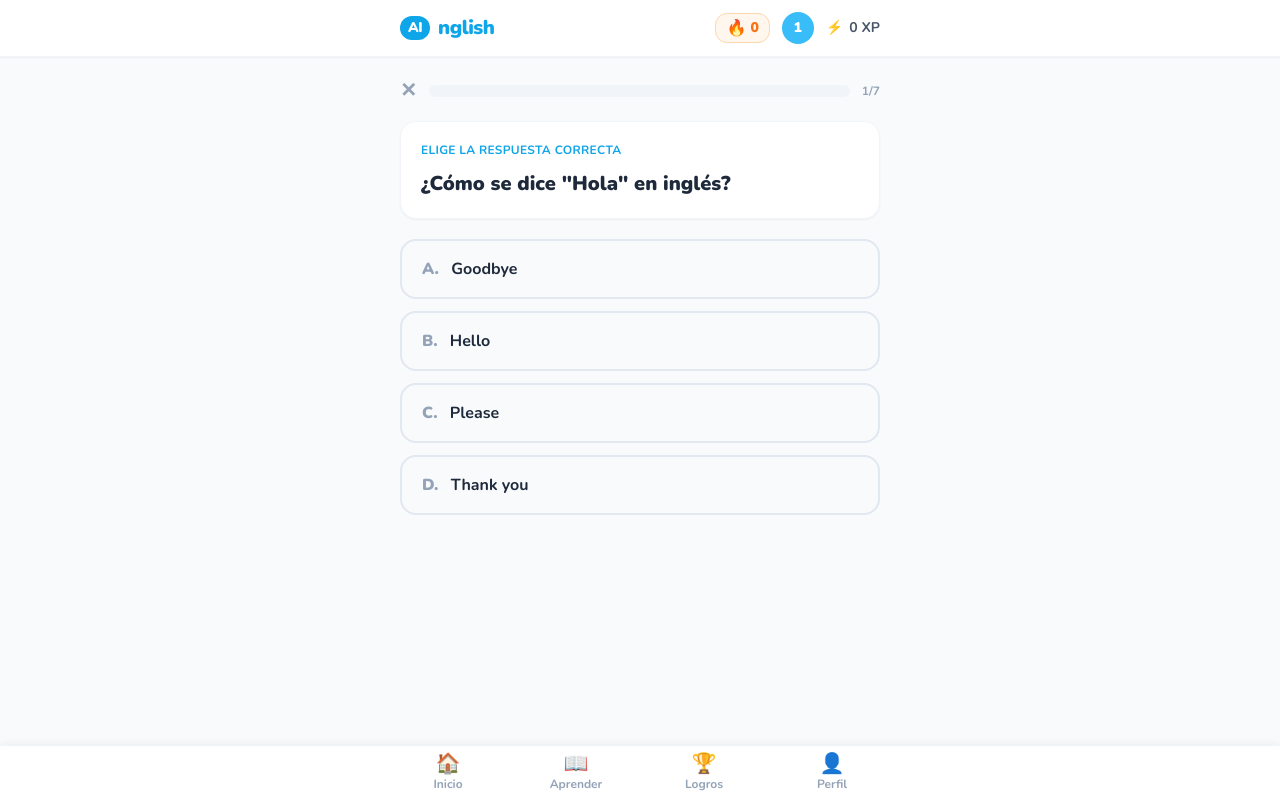
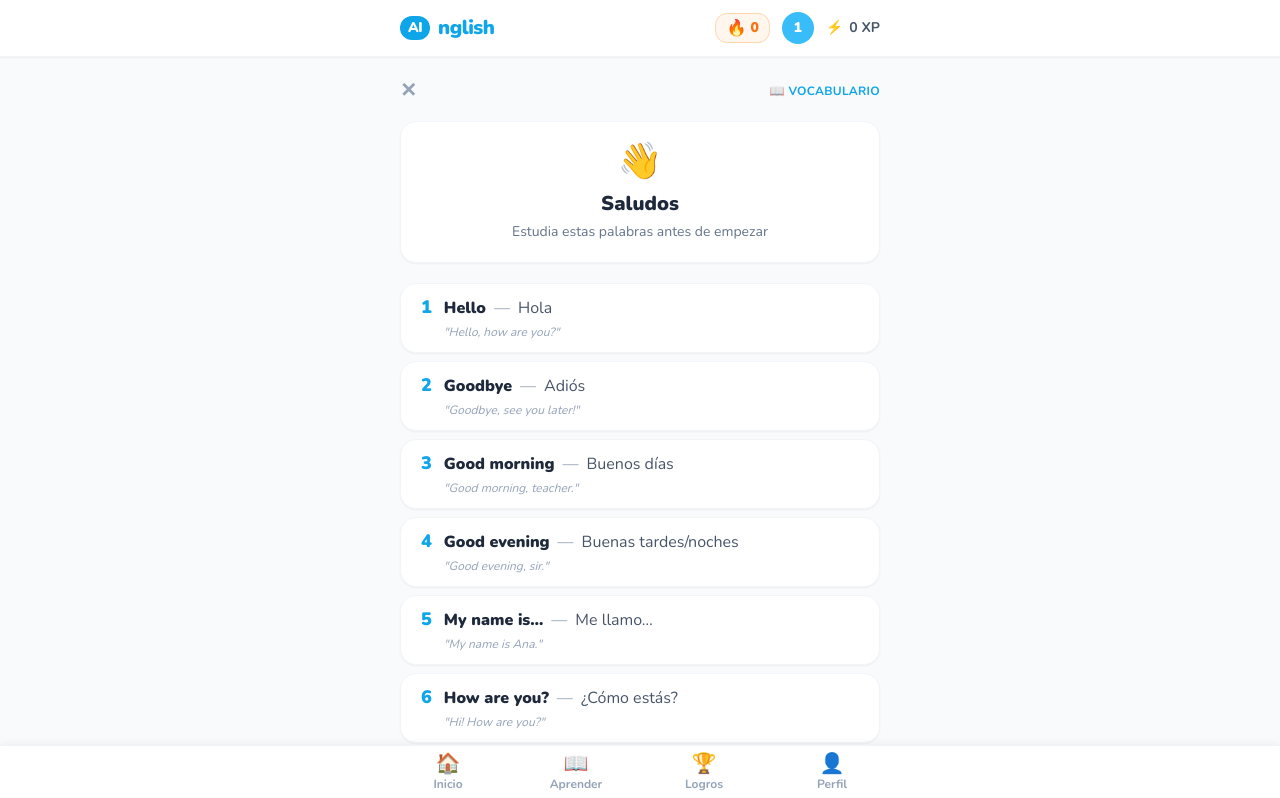
Before and after one commit to jonatancheca/ainglish, a Nuxt app: page /lesson/a1-greetings in a window 1280 px wide. Shown: the top 798 px of the page. Built offline with nearby package versions, Linux system fonts and the light colour scheme.

Commit message:
lecciones

```diff
--- a/data/lessons.ts
+++ b/data/lessons.ts
@@ -4,6 +4,12 @@ export interface Question {
   options: [string, string, string, string]
   correctIndex: 0 | 1 | 2 | 3
   xpReward: number
+}
+
+export interface VocabWord {
+  en: string
+  es: string
+  example?: string
 }
 
 export interface Lesson {
@@ -14,6 +20,7 @@ export interface Lesson {
   color: string
   level: 'A1' | 'A2' | 'B1'
   order: number
+  vocabulary?: VocabWord[]
   questions: Question[]
 }
 
@@ -27,6 +34,18 @@ export const LESSONS: Lesson[] = [
     color: 'sky',
     level: 'A1',
     order: 1,
+    vocabulary: [
+      { en: 'Hello', es: 'Hola', example: 'Hello, how are you?' },
+      { en: 'Goodbye', es: 'Adiós', example: 'Goodbye, see you later!' },
+      { en: 'Good morning', es: 'Buenos días', example: 'Good morning, teacher.' },
+      { en: 'Good evening', es: 'Buenas tardes/noches', example: 'Good evening, sir.' },
+      { en: 'My name is…', es: 'Me llamo…', example: 'My name is Ana.' },
+      { en: 'How are you?', es: '¿Cómo estás?', example: 'Hi! How are you?' },
+      { en: 'Nice to meet you', es: 'Encantado de conocerte', example: 'Nice to meet you, Carlos.' },
+      { en: 'I am fine', es: 'Estoy bien', example: 'I am fine, thank you.' },
+      { en: 'Please', es: 'Por favor', example: 'Please, sit down.' },
+      { en: 'Thank you', es: 'Gracias', example: 'Thank you very much!' },
+    ],
     questions: [
       {
         id: 'g1',
@@ -147,6 +166,17 @@ export const LESSONS: Lesson[] = [
     color: 'violet',
     level: 'A1',
     order: 3,
+    vocabulary: [
+      { en: 'Red', es: 'Rojo', example: 'The apple is red.' },
+      { en: 'Blue', es: 'Azul', example: 'The sky is blue.' },
+      { en: 'Yellow', es: 'Amarillo', example: 'The sun is yellow.' },
+      { en: 'Green', es: 'Verde', example: 'The grass is green.' },
+      { en: 'White', es: 'Blanco', example: 'The snow is white.' },
+      { en: 'Black', es: 'Negro', example: 'The cat is black.' },
+      { en: 'Purple', es: 'Morado', example: 'I like purple flowers.' },
+      { en: 'Orange', es: 'Naranja', example: 'This orange is big.' },
+      { en: 'Brown', es: 'Marrón', example: 'The dog is brown.' },
+    ],
     questions: [
       {
         id: 'c1',
@@ -267,6 +297,17 @@ export const LESSONS: Lesson[] = [
     color: 'amber',
     level: 'A1',
     order: 5,
+    vocabulary: [
+      { en: 'Apple', es: 'Manzana', example: 'I eat an apple every day.' },
+      { en: 'Bread', es: 'Pan', example: 'Can I have some bread?' },
+      { en: 'Milk', es: 'Leche', example: 'I drink milk in the morning.' },
+      { en: 'Chicken', es: 'Pollo', example: 'We have chicken for dinner.' },
+      { en: 'Vegetables', es: 'Verduras', example: 'Eat your vegetables!' },
+      { en: 'Breakfast', es: 'Desayuno', example: 'Breakfast is at 8 o\'clock.' },
+      { en: 'I am hungry', es: 'Tengo hambre', example: 'I am hungry, let\'s eat.' },
+      { en: 'Water', es: 'Agua', example: 'Can I have some water?' },
+      { en: 'Rice', es: 'Arroz', example: 'I like rice with chicken.' },
+    ],
     questions: [
       {
         id: 'fo1',
@@ -387,6 +428,17 @@ export const LESSONS: Lesson[] = [
     color: 'teal',
     level: 'A1',
     order: 7,
+    vocabulary: [
+      { en: 'School', es: 'Escuela', example: 'Where is the school?' },
+      { en: 'Hospital', es: 'Hospital', example: 'The hospital is far away.' },
+      { en: 'Supermarket', es: 'Supermercado', example: 'I go to the supermarket.' },
+      { en: 'Airport', es: 'Aeropuerto', example: 'The airport is very big.' },
+      { en: 'Turn left', es: 'Gira a la izquierda', example: 'Turn left at the corner.' },
+      { en: 'Turn right', es: 'Gira a la derecha', example: 'Turn right after the park.' },
+      { en: 'Straight ahead', es: 'Todo recto', example: 'Go straight ahead.' },
+      { en: 'Near', es: 'Cerca', example: 'It is near here.' },
+      { en: 'Far', es: 'Lejos', example: 'The station is far from here.' },
+    ],
     questions: [
       {
         id: 'p1',
--- a/pages/lesson/[id].vue
+++ b/pages/lesson/[id].vue
@@ -1,5 +1,66 @@
 <template>
   <div>
+    <!-- Pantalla de vocabulario -->
+    <div
+      v-if="phase === 'vocab'"
+      class="space-y-5 animate-fade-up"
+    >
+      <!-- Header -->
+      <div class="flex items-center gap-3">
+        <NuxtLink
+          to="/learn"
+          class="text-slate-400 hover:text-slate-600 text-xl font-bold leading-none"
+        >
+          ✕
+        </NuxtLink>
+        <div class="flex-1"></div>
+        <span class="text-xs font-bold text-sky-500 uppercase tracking-wide">📖 Vocabulario</span>
+      </div>
+
+      <!-- Título -->
+      <div class="card text-center">
+        <span class="text-4xl mb-2 block">{{ lesson?.icon }}</span>
+        <h1 class="text-xl font-black text-slate-800">
+          {{ lesson?.title }}
+        </h1>
+        <p class="text-slate-500 text-sm mt-1">
+          Estudia estas palabras antes de empezar
+        </p>
+      </div>
+
+      <!-- Lista de palabras -->
+      <div class="space-y-2">
+        <div
+          v-for="(word, i) in lesson?.vocabulary"
+          :key="i"
+          class="card flex items-start gap-3 !py-3"
+        >
+          <span class="text-sky-500 font-black text-lg leading-none mt-0.5">{{ i + 1 }}</span>
+          <div class="flex-1 min-w-0">
+            <div class="flex items-baseline gap-2 flex-wrap">
+              <span class="font-black text-slate-800">{{ word.en }}</span>
+              <span class="text-slate-400">—</span>
+              <span class="text-slate-600">{{ word.es }}</span>
+            </div>
+            <p
+              v-if="word.example"
+              class="text-xs text-slate-400 mt-1 italic"
+            >
+              "{{ word.example }}"
+            </p>
+          </div>
+        </div>
+      </div>
+
+      <!-- Botón empezar -->
+      <button
+        class="btn-primary w-full text-lg"
+        @click="startExercises"
+      >
+        ¡Empezar lección! 🚀
+      </button>
+    </div>
+
     <!-- Pantalla de ejercicio -->
     <div
       v-if="phase === 'exercise'"
@@ -179,7 +240,7 @@
 </template>
 
 <script setup lang="ts">
-import { getLessonById, getNextLesson, type Lesson } from '~/data/lessons'
+import { getLessonById, getNextLesson, type Lesson, type VocabWord } from '~/data/lessons'
 import { getAchievementById, type Achievement } from '~/data/achievements'
 
 const route = useRoute()
@@ -194,7 +255,8 @@ const questions = computed(() => lesson.value?.questions ?? [])
 const letters = ['A', 'B', 'C', 'D']
 
 // ── State ──────────────────────────────────────────────────────────────────
-const phase = ref<'exercise' | 'result' | 'notfound'>('exercise')
+const hasVocab = computed(() => (lesson.value?.vocabulary?.length ?? 0) > 0)
+const phase = ref<'vocab' | 'exercise' | 'result' | 'notfound'>('exercise')
 const currentIndex = ref(0)
 const selectedIndex = ref<number | null>(null)
 const answered = ref(false)
@@ -279,9 +341,17 @@ function finishLesson() {
   phase.value = 'result'
 }
 
+function startExercises() {
+  phase.value = 'exercise'
+}
+
 // Redirigir si la lección no existe
 onMounted(() => {
-  if (!lesson.value) phase.value = 'notfound'
+  if (!lesson.value) {
+    phase.value = 'notfound'
+  } else if (hasVocab.value) {
+    phase.value = 'vocab'
+  }
 })
 </script>
 
```
